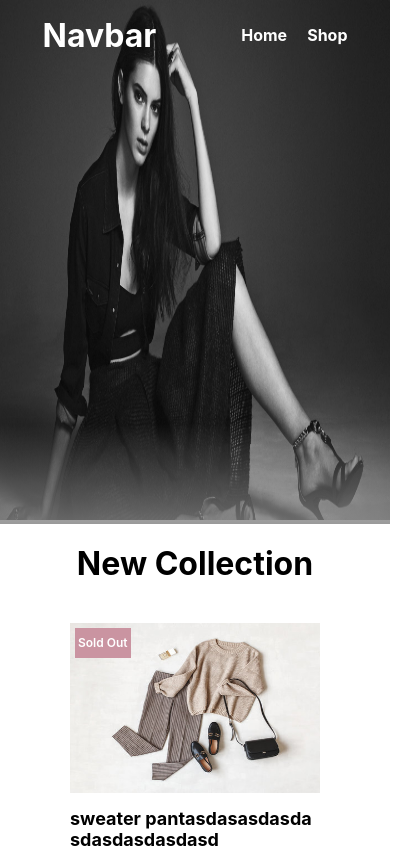
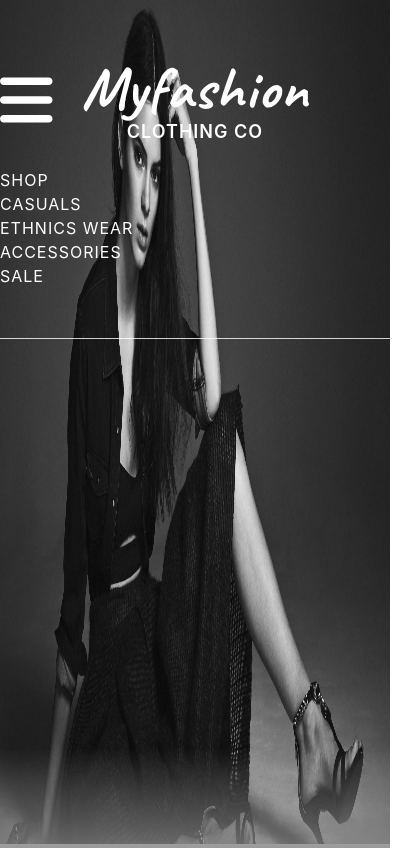
Before and after one commit to AnupRijal123/Vue_clothingbrand_website, a Vue app: page / in a window 390 px wide. Shown: the top 848 px of the page, 413 px wide, since content can reach past the window. Built offline with nearby package versions, Linux system fonts and the light colour scheme.

Commit message:
createdd new navbar design and made logocomponent and new design added

```diff
--- a/package.json
+++ b/package.json
@@ -10,6 +10,7 @@
   "dependencies": {
     "@fortawesome/fontawesome-svg-core": "^6.5.2",
     "@fortawesome/free-brands-svg-icons": "^6.5.2",
+    "@fortawesome/free-regular-svg-icons": "^6.5.2",
     "@fortawesome/free-solid-svg-icons": "^6.5.2",
     "@fortawesome/vue-fontawesome": "^3.0.8",
     "core-js": "^3.8.3",
--- a/public/index.html
+++ b/public/index.html
@@ -1,17 +1,26 @@
 <!DOCTYPE html>
 <html lang="">
+
 <head>
   <meta charset="utf-8">
   <meta http-equiv="X-UA-Compatible" content="IE=edge">
   <meta name="viewport" content="width=device-width,initial-scale=1.0">
   <link rel="icon" href="<%= BASE_URL %>favicon.ico">
-    <title><%= htmlWebpackPlugin.options.title %></title>
+  <link rel="preconnect" href="https://fonts.googleapis.com">
+  <link rel="preconnect" href="https://fonts.gstatic.com" crossorigin>
+  <link href="https://fonts.googleapis.com/css2?family=Caveat:wght@400..700&display=swap" rel="stylesheet">
+  <title>
+    <%= htmlWebpackPlugin.options.title %>
+  </title>
 </head>
+
 <body>
   <noscript>
-      <strong>We're sorry but <%= htmlWebpackPlugin.options.title %> doesn't work properly without JavaScript enabled. Please enable it to continue.</strong>
+    <strong>We're sorry but <%= htmlWebpackPlugin.options.title %> doesn't work properly without JavaScript enabled.
+        Please enable it to continue.</strong>
   </noscript>
   <div id="app"></div>
   <!-- built files will be auto injected -->
 </body>
+
 </html>
--- a/src/App.vue
+++ b/src/App.vue
@@ -68,10 +68,10 @@ export default {
   opacity:0;
   transition:all 0.5s ease;
   font-size:20px;
-  background-color:rgba(128,128,128);
+  background-color:#ca94a1;
   padding:5px 8px;
   border-radius:50%;
-  color:#3a3b3c;
+  color:#ffffff;
   cursor:pointer;
 }
 .move-up{
--- a/src/base.css
+++ b/src/base.css
@@ -20,6 +20,13 @@ h2 {
 
 h3 {
     font-size: 20px
+}
+
+p,
+h1,
+h2,
+h3 {
+    letter-spacing: 1px;
 }
 
 body {
@@ -55,3 +62,24 @@ body::-webkit-scrollbar-thumb {
     font-size: 16px;
     font-weight: 400;
 }
+
+.icon {
+    cursor: pointer;
+    color: #ffffff;
+    font-size: 24px;
+    transition: all 0.3s ease;
+}
+
+.icon:hover {
+    transform: scale(1.2);
+}
+
+@media only screen and (max-width:320px) {
+
+    p,
+    h1,
+    h2,
+    h1 {
+        word-break: break-all;
+    }
+}
--- a/src/components/FooterComponent.vue
+++ b/src/components/FooterComponent.vue
@@ -42,6 +42,7 @@
 .footer-first-row{
     justify-content:space-between;
     padding:80px 0px;
+    flex-wrap:wrap;
 }
 .footer-second-row{
     padding:10px 0px;
@@ -63,7 +64,6 @@ p{
 .column p:hover{
     transform:scale(1.1);
     color:#ca94a1;
-
 }
 
 </style>
--- /dev/null
+++ b/src/components/LogoComponent.vue
@@ -0,0 +1,74 @@
+<template>
+    <div class="logo-container" :class="{'white-navbar-logo':whiteNavbar}">
+        <h1 class="logo-heading">Myfashion</h1>
+        <p>CLOTHING CO</p>
+    </div>
+</template>
+<script>
+export default{
+    props:{
+        isWhiteNavbar:Boolean,
+    },
+    data(){
+        return{
+            whiteNavbar:this.isWhiteNavbar,
+
+        }
+    },
+    mounted(){
+        console.log('prop value',this.whiteNavbar);
+    },
+    watch:{
+        isWhiteNavbar(value){
+            this.whiteNavbar=value;
+        }
+
+    }
+}
+</script>
+
+<style scoped>
+.logo-container{
+    transition:all 0.5s ease;
+    cursor:pointer;
+}
+.logo-container:hover{
+    transform:scale(1.2);
+}
+
+h1{
+    font-size:45px;
+    font-family: "Caveat", cursive;
+    color:#ffffff;
+    transition:color 0.5s ease;
+}
+p{
+    text-align:center;
+    font-size:9px;
+    line-height:12px;
+    color:#ffffff;
+    font-weight:600;
+    transition:color 0.5s ease;
+}
+.logo-container:hover h1{
+    color:#ca94a1;
+}
+.logo-container:hover p{
+    color:#ca94a1;
+}
+.white-navbar-logo h1{
+    color:#ca94a1;
+}
+.white-navbar-logo p{
+    color:#ca94a1
+}
+
+@media only screen and (max-width:768px){
+    h1{
+        font-size:60px;
+    }
+    P{
+        font-size:18px;
+    }
+}
+</style>
--- a/src/components/NavbarComponent.vue
+++ b/src/components/NavbarComponent.vue
@@ -1,19 +1,40 @@
 <template>
-    <div class="navbar d-flex" :class="{ 'grey-navbar': showNavbar }">
-        <h1 class="menu-text">Navbar</h1>
-
-        <div class="menu-div d-flex">
-            <router-link to='/'>
-                <p class="menu-text">Home</p>
-            </router-link>
-            <router-link to='/shop'>
+    <div class="navbar" :class="{ 'white-navbar': showNavbar }">
+        <div class="navbar-content">
+            <div class="navbar-first-row d-flex">
+                <div class="first-row-column d-flex">
+                    <div class="with-logo d-flex">
+                        <font-awesome-icon :icon="['fab', 'square-facebook']" class="icon" />
+                    </div>
+                </div>
+               <div class="hamburger-div">
+                <font-awesome-icon :icon="['fas', 'bars']" class="icon"/>
+               </div>
+                <div>
+                   <LogoComponent :isWhiteNavbar="showNavbar"/>
+                </div>
+                <div class="icons-div d-flex">
+                    <font-awesome-icon :icon="['far', 'user']" class="icon menu-icon" />
+                    <font-awesome-icon :icon="['fas', 'magnifying-glass']" class="icon menu-icon"/>
+                    <font-awesome-icon :icon="['fas', 'bag-shopping']" class="icon menu-icon"/>
+                </div>
+            </div>
+            <div class="navbar-second-row d-flex">
                 <p class="menu-text">Shop</p>
-            </router-link>
+                <p class="menu-text">Casuals</p>
+                <p class="menu-text">Ethnics Wear</p>
+                <p class="menu-text">Accessories</p>
+                <p class="menu-text">Sale</p>
+            </div>
         </div>
     </div>
 </template>
 <script>
+import LogoComponent from './LogoComponent.vue';
 export default {
+    components:{
+        LogoComponent,
+    },
     data() {
         return {
             showNavbar: false,
@@ -41,43 +62,94 @@ export default {
 
 <style scoped>
 .navbar {
-    background-color: transparent;
-    height: 70px;
-    align-items: center;
-    justify-content: space-around;
     position: fixed;
     z-index: 1;
     width: 100%;
+    border-bottom:1px solid rgba(255,255,255,0.8);
+    padding:50px 0px;
     transition: all 0.8s ease;
 }
 
-.grey-navbar {
-    height: 90px;
-    background-color: rgba(128, 128, 128);
-    background: linear-gradient(180deg,
-            rgba(128, 128, 128, 1)0,
-            rgba(128, 128, 128, 0.6)80%,
-            rgba(128, 128, 128, 0)100%)
+.white-navbar {
+    background-color: #ffffff;
+    padding-top:10px;
+}
+.white-navbar .menu-text{
+    color:#111;
+}
+.white-navbar .icon{
+    color:#111;
+}
+.navbar-content{
+    width:90%;
+    margin:auto;
+}
+.navbar-first-row{
+    justify-content:space-between;
+    padding-bottom:30px;
+
 }
 
-
-
-.menu-div {
-    gap: 20px;
+.with-logo{
+    align-items:center;
+    padding-right:5px;
+    border-right:1px solid #ffffff;
+}
+.fb-icon{
+    font-size:20px;
+}
+.icons-div{
+    align-items:center;
+    gap:20px;
 }
 
-.menu-div a {
-    text-decoration: none;
+.hamburger-div{
+    display:none;
+}
+.hamburger-div .icon{
+    font-size:60px;
+    cursor:pointer;
+}
+.navbar-second-row{
+    justify-content:space-between;
 }
 
-.menu-text {
-    color: #fff;
-    font-weight: bold;
-    transition:all 0.5s ease;
+.menu-text{
+    text-transform:uppercase;
+    color:#ffffff;
+    cursor:pointer;
+    transition:transform 0.5s ease;
+
+}
+.menu-text:hover{
+    transform:scale(1.2);
 }
 
-.menu-div .menu-text:hover{
-    transform:scale(1.2);
-    filter:brightness(0.9);
+@media only screen and (max-width:768px){
+
+    .first-row-column{
+        display:none;
+    }
+    .icons-div{
+        display:none;
+    }
+    .navbar-first-row{
+        justify-content:center;
+        position:relative;
+    }
+    .hamburger-div{
+        display:block;
+        position:absolute;
+        left:0;
+        top:20px;
+    }
+}
+@media only screen and (max-width:500px){
+    .navbar-content{
+        width:100%;
+    }
+    .navbar-second-row{
+        flex-direction:column;
+    }
 }
 </style>
--- a/src/main.js
+++ b/src/main.js
@@ -5,10 +5,12 @@ import { library } from '@fortawesome/fontawesome-svg-core'
 import { FontAwesomeIcon } from '@fortawesome/vue-fontawesome'
 import { fas } from '@fortawesome/free-solid-svg-icons';
 import { fab } from '@fortawesome/free-brands-svg-icons';
+import { far } from '@fortawesome/free-regular-svg-icons';
 
 
 library.add(fas);
 library.add(fab);
+library.add(far);
 
 const app = createApp(App);
 app.component('font-awesome-icon', FontAwesomeIcon);
--- a/src/pages/HomePage.vue
+++ b/src/pages/HomePage.vue
@@ -72,7 +72,7 @@ export default {
 
 <style scoped>
 .poster-image {
-    height: 520px;
+    height:100vh;
     width: 100%;
     object-fit: fill;
 }
```
Also changed, not shown: 1 other file (tests, documents, lock files or other folders). Lines whose indentation alone changed are shown as unchanged.
